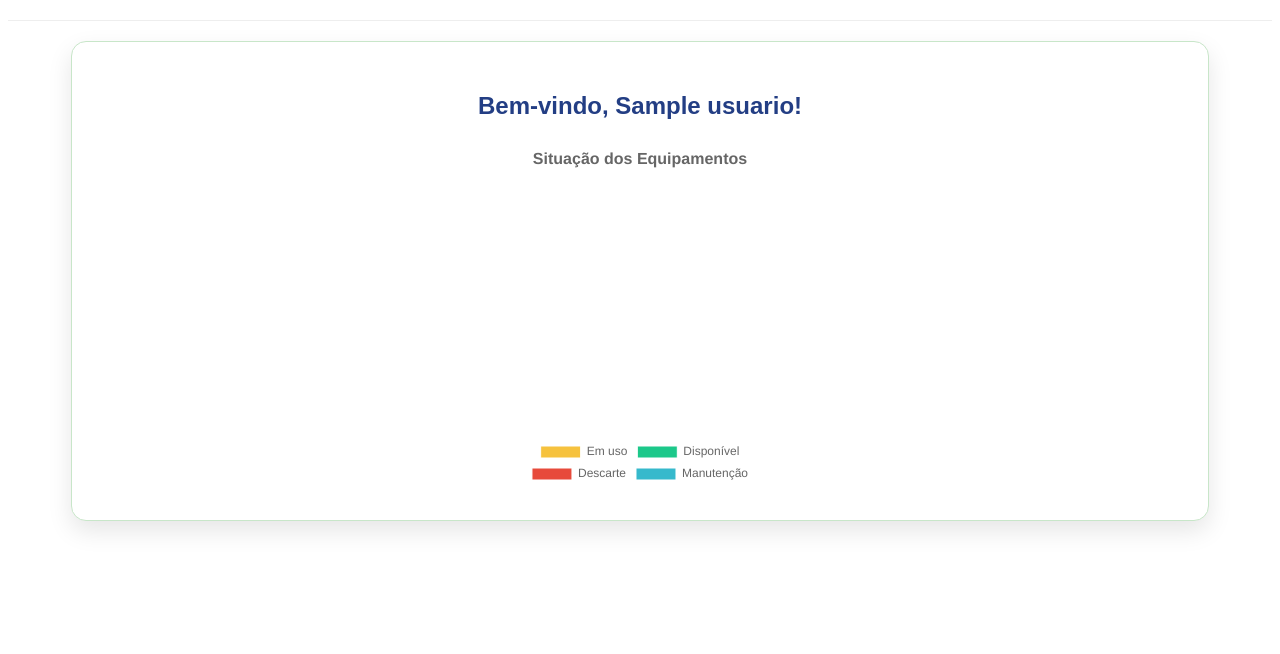
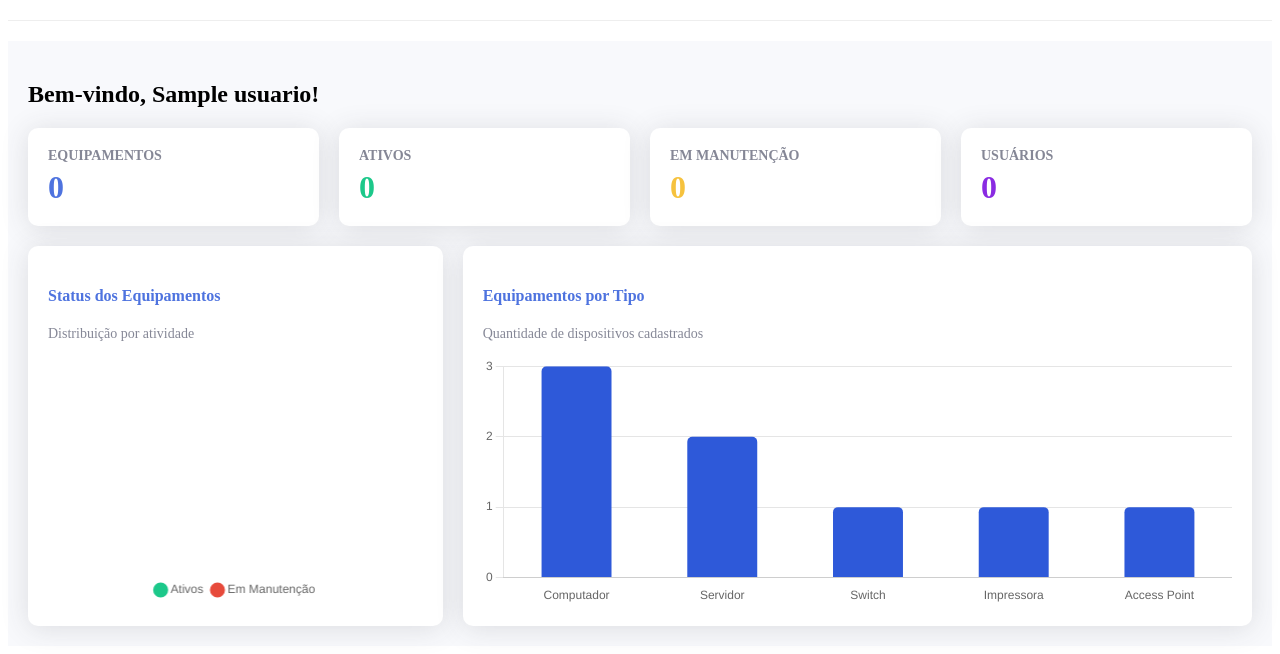
Before and after one commit to giuliamoccelin/tcc_inventario, a PHP site: page /admin.php in a window 1280 px wide. Shown: the part 153-807 px from the top of the page. Before the commit the page ends 684 px from the top, so only its background shows below. Run offline with PHP 8.4, Linux system fonts and the light colour scheme; the visitor is signed in with stand-in values (Sample User, id 1); tables that the repository leaves empty or names only in its code hold one stand-in row (values such as "Sample post").

Commit message:
Add files via upload

```diff
--- a/admin.php
+++ b/admin.php
@@ -8,6 +8,7 @@ if (!isset($_SESSION['email'])) {
     header('Location: index.php?msg=Acesso negado.');
     exit();
 }
+
 // Consulta para obter o nome do usuário logado
 $sql = "SELECT nome FROM usuario where email = '$_SESSION[email]'";
 $resultado = mysqli_query($conexao, $sql);
@@ -21,110 +22,210 @@ $total_disponivel = 0;
 $total_descarte = 0;
 $total_manutencao = 0;
 
-$sql = "SELECT COUNT(*) as total_adm FROM usuario WHERE cargo = 'A'";
-$resultado_adm = mysqli_query($conexao, $sql);
+// Consultas para contar o número de administradores e usuários comuns
+$sql_adm = "SELECT COUNT(*) as total_adm FROM usuario WHERE cargo = 'A'";
+$resultado_adm = mysqli_query($conexao, $sql_adm);
 if ($resultado_adm) {
     $row = mysqli_fetch_assoc($resultado_adm);
     $total_adm = (int)$row['total_adm'];
 }
 
-// Consulta para contar o número de usuários comuns
-$sql = "SELECT COUNT(*) as total_uc FROM usuario WHERE cargo = 'U'";
-$resultado_uc = mysqli_query($conexao, $sql);
+$sql_uc = "SELECT COUNT(*) as total_uc FROM usuario WHERE cargo = 'U'";
+$resultado_uc = mysqli_query($conexao, $sql_uc);
 if ($resultado_uc) {
     $row = mysqli_fetch_assoc($resultado_uc);
     $total_uc = (int)$row['total_uc'];
 }
 
 // Consulta para contar o número total equipamentos em uso
-$sql = "SELECT COUNT(*) as total_uso FROM equipamento where atividade = 'Em uso'";
-$resultado_uso = mysqli_query($conexao, $sql);
+$sql_uso = "SELECT COUNT(*) as total_uso FROM equipamento where atividade = 'Em uso'";
+$resultado_uso = mysqli_query($conexao, $sql_uso);
 if ($resultado_uso) {
     $row = mysqli_fetch_assoc($resultado_uso);
     $total_uso = (int)$row['total_uso'];
 }
 
 // Consulta para contar o número total equipamentos disponiveis
-$sql = "SELECT COUNT(*) as total_disponivel FROM equipamento where atividade = 'Disponível'";
-$resultado_disponivel = mysqli_query($conexao, $sql);
+$sql_disp = "SELECT COUNT(*) as total_disponivel FROM equipamento where atividade = 'Disponível'";
+$resultado_disponivel = mysqli_query($conexao, $sql_disp);
 if ($resultado_disponivel) {
     $row = mysqli_fetch_assoc($resultado_disponivel);
     $total_disponivel = (int)$row['total_disponivel'];
 }
 
 // Consulta para contar o número total equipamentos em descarte
-$sql = "SELECT COUNT(*) as total_descarte FROM equipamento where atividade = 'Descarte'";
-$resultado_descarte = mysqli_query($conexao, $sql);
+$sql_desc = "SELECT COUNT(*) as total_descarte FROM equipamento where atividade = 'Descarte'";
+$resultado_descarte = mysqli_query($conexao, $sql_desc);
 if ($resultado_descarte) {
     $row = mysqli_fetch_assoc($resultado_descarte);
     $total_descarte = (int)$row['total_descarte'];
 }
 
 // Consulta para contar o número total equipamentos em manutenção
-$sql = "SELECT COUNT(*) as total_manutencao FROM equipamento where atividade = 'Manutenção'";
-$resultado_manutencao = mysqli_query($conexao, $sql);
+$sql_manut = "SELECT COUNT(*) as total_manutencao FROM equipamento where atividade = 'Manutenção'";
+$resultado_manutencao = mysqli_query($conexao, $sql_manut);
 if ($resultado_manutencao) {
     $row = mysqli_fetch_assoc($resultado_manutencao);
     $total_manutencao = (int)$row['total_manutencao'];
 }
+
+// Cálculos baseados no "dashboard.png"
+$total_equipamentos = $total_uso + $total_disponivel + $total_manutencao + $total_descarte;
+$total_ativos = $total_uso + $total_disponivel; // Considerados "Ativos" pela imagem
+$total_usuarios = $total_adm + $total_uc;
+
+// (Simulação) Consulta para Equipamentos por Tipo (Gráfico de Barras)
+// Requer que exista a coluna tipo_equipamento na tabela 'equipamento'
+$tipos_labels = "['Computador', 'Servidor', 'Switch', 'Impressora', 'Access Point']";
+$tipos_dados = "[3, 2, 1, 1, 1]"; // Substitua por loop em fetch_assoc para dados reais do BD
 ?>
+
 <!DOCTYPE html>
 <html lang="pt-br">
+<head>
+    <?php include "head.php"; ?>
+    <script src="https://cdn.jsdelivr.net/npm/chart.js"></script>
+    <style>
+        .dashboard-container { padding: 20px; background-color: #f8f9fc; }
+        .row-cards { display: flex; gap: 20px; margin-bottom: 20px; }
+        .card-kpi {
+            flex: 1; background: #fff; padding: 20px; border-radius: 10px;
+            box-shadow: 0 0.15rem 1.75rem 0 rgba(58, 59, 69, 0.15);
+            display: flex; justify-content: space-between; align-items: center;
+        }
+        .card-kpi h4 { margin: 0; font-size: 14px; color: #858796; text-transform: uppercase; font-weight: bold; }
+        .card-kpi .valor { font-size: 32px; font-weight: bold; margin-top: 5px; }
 
-<head>
-    <?php include "head.php"; // Inclui o head de navegação
-    ?>
+        /* Cores conforme imagem */
+        .color-equip { color: #4e73df; }
+        .color-ativos { color: #1cc88a; }
+        .color-manut { color: #f6c23e; }
+        .color-users { color: #8a2be2; }
+
+        .row-charts { display: flex; gap: 20px; }
+        .card-chart {
+            background: #fff; border-radius: 10px; padding: 20px;
+            box-shadow: 0 0.15rem 1.75rem 0 rgba(58, 59, 69, 0.15);
+        }
+        .chart-rosca { flex: 1; }
+        .chart-barra { flex: 2; }
+    </style>
 </head>
-
 <body>
     <?php include "menu.php"; ?>
 
-    <form action="" method="post" required>
-        <div class="fundo-tabela">
-            <div class="card-tabela">
-                <div class="titulo">
-                    <h2><?php echo "Bem-vindo, " . $dadosMenu['nome'] . "!"; ?></h2>
+    <div class="dashboard-container">
+        <h2><?php echo "Bem-vindo, " . $dadosMenu['nome'] . "!"; ?></h2>
+
+        <!-- Cards Superiores -->
+        <div class="row-cards">
+            <div class="card-kpi">
+                <div>
+                    <h4>Equipamentos</h4>
+                    <div class="valor color-equip"><?php echo $total_equipamentos; ?></div>
                 </div>
-
-                <div class="container-graficos">
-                    <div class="card-grafico">
-                        <canvas id="graficoEquipamentos"></canvas>
-                    </div>
+                <!-- Insira ícone svg de monitor aqui -->
+            </div>
+            <div class="card-kpi">
+                <div>
+                    <h4>Ativos</h4>
+                    <div class="valor color-ativos"><?php echo $total_ativos; ?></div>
                 </div>
-
+                <!-- Insira ícone svg de check aqui -->
+            </div>
+            <div class="card-kpi">
+                <div>
+                    <h4>Em Manutenção</h4>
+                    <div class="valor color-manut"><?php echo $total_manutencao; ?></div>
+                </div>
+                <!-- Insira ícone svg de ferramenta aqui -->
+            </div>
+            <div class="card-kpi">
+                <div>
+                    <h4>Usuários</h4>
+                    <div class="valor color-users"><?php echo $total_usuarios; ?></div>
+                </div>
+                <!-- Insira ícone svg de usuários aqui -->
             </div>
         </div>
-    </form>
+
+        <!-- Gráficos -->
+        <div class="row-charts">
+            <!-- Gráfico de Status (Rosca) -->
+            <div class="card-chart chart-rosca">
+                <h4 style="color: #4e73df; font-weight: bold;">Status dos Equipamentos</h4>
+                <p style="color: #858796; font-size: 14px;">Distribuição por atividade</p>
+                <div style="position: relative; height: 250px;">
+                    <canvas id="graficoEquipamentos"></canvas>
+                </div>
+            </div>
+
+            <!-- Gráfico por Tipo (Barras) -->
+            <div class="card-chart chart-barra">
+                <h4 style="color: #4e73df; font-weight: bold;">Equipamentos por Tipo</h4>
+                <p style="color: #858796; font-size: 14px;">Quantidade de dispositivos cadastrados</p>
+                <div style="position: relative; height: 250px;">
+                    <canvas id="graficoTipos"></canvas>
+                </div>
+            </div>
+        </div>
+    </div>
 
     <script>
-
-        // 1. Gráfico de Equipamentos
+        // 1. Gráfico de Status dos Equipamentos (Rosca)
         const ctxEquipamentos = document.getElementById('graficoEquipamentos').getContext('2d');
         const graficoEquipamentos = new Chart(ctxEquipamentos, {
             type: 'doughnut',
             data: {
-                labels: ['Em uso', 'Disponível', 'Descarte', 'Manutenção'],
+                labels: ['Ativos', 'Em Manutenção'],
                 datasets: [{
                     data: [
-                        <?php echo $total_uso; ?>,
-                        <?php echo $total_disponivel; ?>,
-                        <?php echo $total_descarte; ?>,
+                        <?php echo $total_ativos; ?>,
                         <?php echo $total_manutencao; ?>
                     ],
-                    backgroundColor: ['#f6c23e', '#1cc88a', '#e74a3b', '#36b9cc'],
-                    hoverBackgroundColor: ['#dfa515', '#17a673', '#be2617', '#258391'],
-                    borderWidth: 1
+                    backgroundColor: ['#1cc88a', '#e74a3b'],
+                    hoverBackgroundColor: ['#17a673', '#be2617'],
+                    borderWidth: 2,
+                    cutout: '70%' // Ajuste para ficar com visual fino conforme imagem
                 }]
             },
             options: {
                 responsive: true,
                 maintainAspectRatio: false,
                 plugins: {
-                    legend: { position: 'bottom' },
-                    title: {
-                        display: true,
-                        text: 'Situação dos Equipamentos', // Modifique aqui o Título Geral do gráfico
-                        font: { size: 16 }
+                    legend: {
+                        position: 'bottom',
+                        labels: { usePointStyle: true, boxWidth: 8 }
+                    }
+                }
+            }
+        });
+
+        // 2. Gráfico de Equipamentos por Tipo (Barra)
+        const ctxTipos = document.getElementById('graficoTipos').getContext('2d');
+        const graficoTipos = new Chart(ctxTipos, {
+            type: 'bar',
+            data: {
+                labels: <?php echo $tipos_labels; ?>,
+                datasets: [{
+                    label: 'Quantidade',
+                    data: <?php echo $tipos_dados; ?>,
+                    backgroundColor: '#2e59d9',
+                    borderRadius: 5, // Canto arredondado nas barras
+                    barPercentage: 0.6
+                }]
+            },
+            options: {
+                responsive: true,
+                maintainAspectRatio: false,
+                plugins: { legend: { display: false } },
+                scales: {
+                    y: {
+                        beginAtZero: true,
+                        ticks: { stepSize: 1 }
+                    },
+                    x: {
+                        grid: { display: false }
                     }
                 }
             }
```
